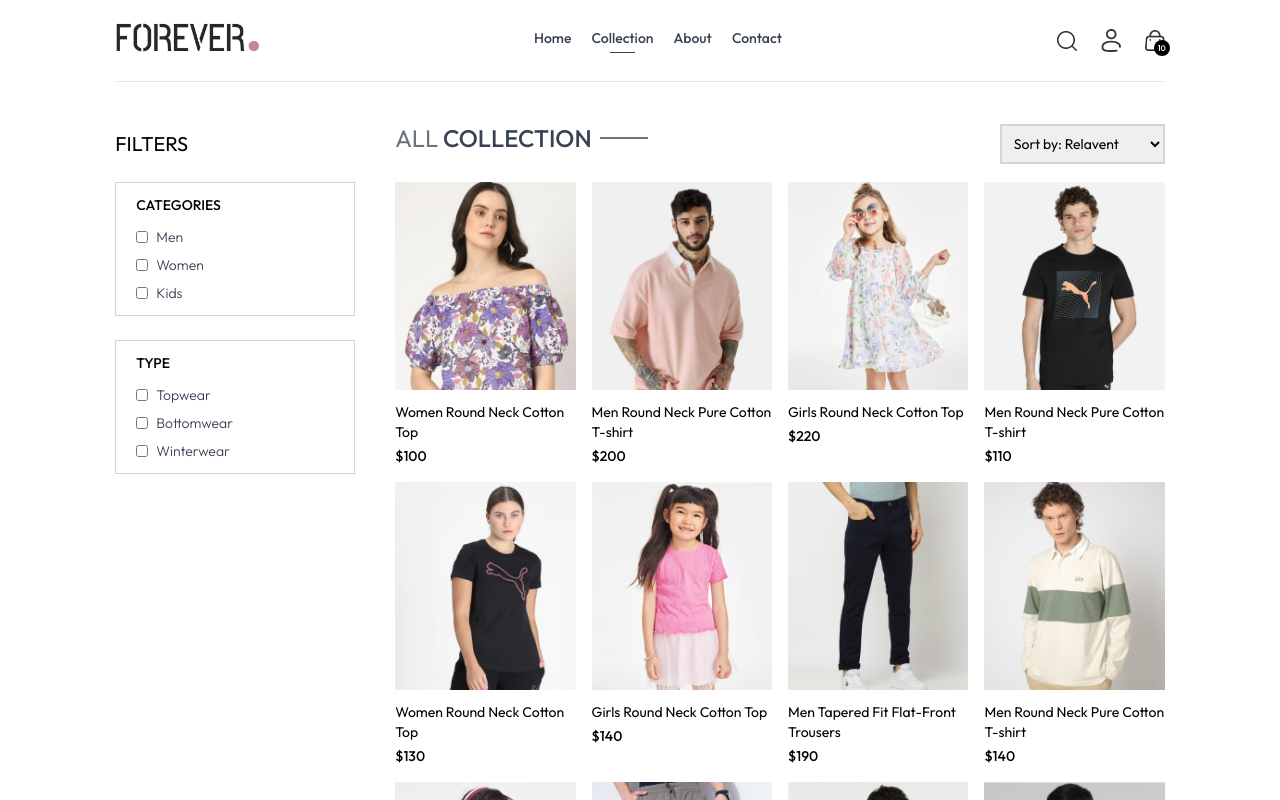
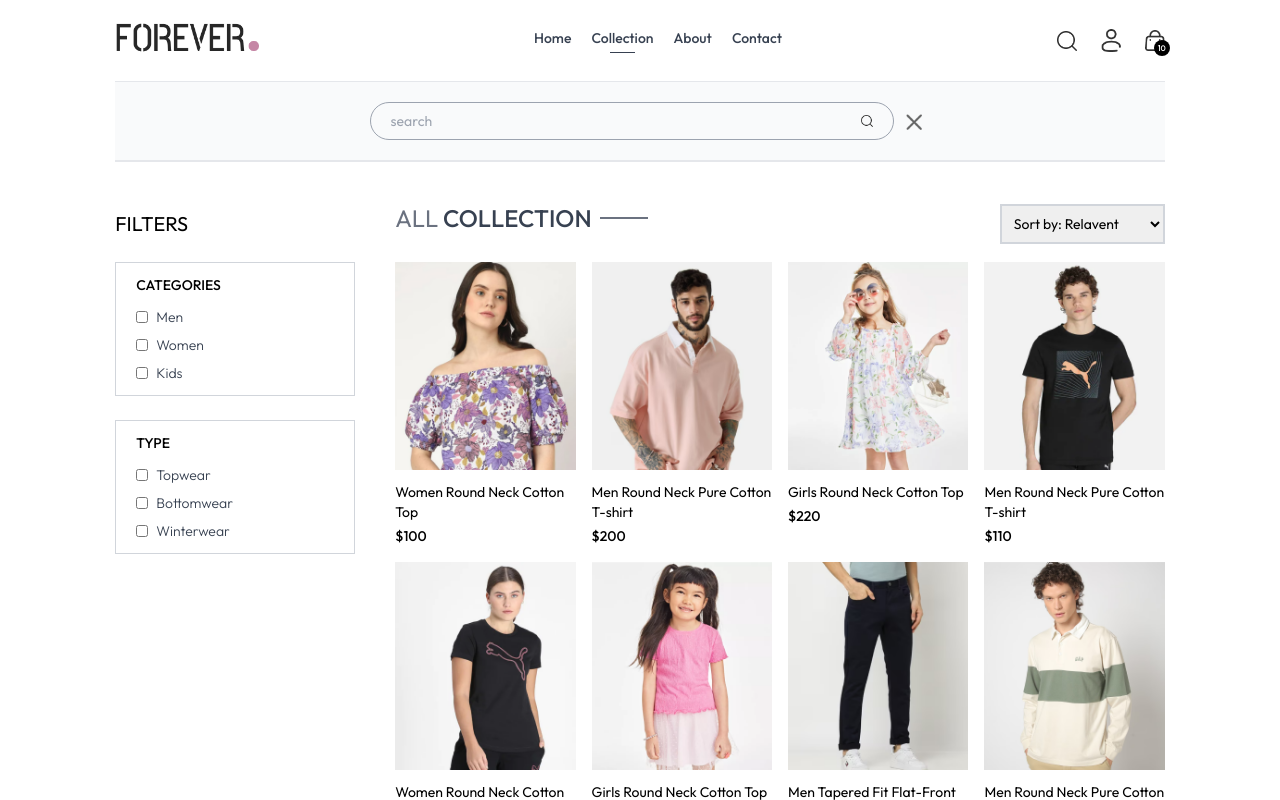
Before and after one commit to ahsanwfc/Ecommerce, a React (Vite) app: page /collection in a window 1280 px wide. Both pictures are taken after a click on the picture 1066 px from the left and 40 px from the top of the page. Shown: the top 800 px of the page. Built offline with nearby package versions, Linux system fonts and the light colour scheme.

Commit message:
complete collection page and search bar

```diff
--- a/src/App.jsx
+++ b/src/App.jsx
@@ -12,11 +12,13 @@
 import PlaceOrder from "./pages/PlaceOrder";
 import Orders from "./pages/Orders";
 import Footer from "./components/Footer";
+import SearchBar from "./components/SearchBar";
 
 function App() {
   return (
     <div className="px-4 sm:px-[5vw] md:px-[7vw] lg:px-[9vw]">
       <Navbar />
+      <SearchBar />
       <Routes>
         <Route path="/" element={<Home />} />
         <Route path="/collection" element={<Collection />} />
--- a/src/components/Navbar.jsx
+++ b/src/components/Navbar.jsx
@@ -1,10 +1,12 @@
-import React from "react";
+import React, { useContext } from "react";
 import { assets } from "../assets/assets";
 import { NavLink, Link } from "react-router-dom";
 import { useState } from "react";
+import { ShopContext } from "../context/ShopContex";
 
 function Navbar() {
   const [visible, setVisible] = useState(false);
+  const { setShowSearch } = useContext(ShopContext);
   return (
     <div className="flex items-center justify-between py-5 font-medium">
       <Link to="/">
@@ -29,7 +31,12 @@
         </NavLink>
       </ul>
       <div className="flex items-center gap-6">
-        <img src={assets.search_icon} alt="" className="w-5 cursor-pointer" />
+        <img
+          onClick={() => setShowSearch(true)}
+          src={assets.search_icon}
+          alt=""
+          className="w-5 cursor-pointer"
+        />
         <div className="group relative">
           <img
             src={assets.profile_icon}
--- /dev/null
+++ b/src/components/SearchBar.jsx
@@ -0,0 +1,42 @@
+import React, { useContext, useState, useEffect } from "react";
+import { ShopContext } from "../context/ShopContex";
+import { assets } from "../assets/assets";
+import { useLocation } from "react-router-dom";
+
+const SearchBar = () => {
+  const { search, setSearch, showSearch, setShowSearch } =
+    useContext(ShopContext);
+  const location = useLocation();
+  const [visible, setVisible] = useState(false);
+
+  useEffect(() => {
+    if (location.pathname.includes("collection")) {
+      setVisible(true);
+    } else {
+      setVisible(false);
+    }
+  }, [location]);
+
+  return showSearch && visible ? (
+    <div className="border-t border-b bg-gray-50 text-center">
+      <div className="inline-flex items-center justify-center border border-gray-400 rounded-full px-5 py-2 mx-3 my-5 sm:w-1/2 w-3/4">
+        <input
+          className="flex-1 outline-none bg-inherit text-sm"
+          type="text"
+          placeholder="search"
+          value={search}
+          onChange={(e) => setSearch(e.target.value)}
+        />
+        <img className="w-3" src={assets.search_icon} alt="" />
+      </div>
+      <img
+        onClick={() => setShowSearch(false)}
+        src={assets.cross_icon}
+        className="w-4 inline cursor-pointer"
+        alt=""
+      />
+    </div>
+  ) : null;
+};
+
+export default SearchBar;
--- a/src/context/ShopContex.jsx
+++ b/src/context/ShopContex.jsx
@@ -1,4 +1,4 @@
-import React, { createContext } from "react";
+import React, { createContext, useState } from "react";
 import { products } from "../assets/assets";
 
 export const ShopContext = createContext();
@@ -6,10 +6,16 @@
 const ShopContextProvider = (props) => {
   const currency = "$";
   const delivery_fees = 10;
+  const [showSearch, setShowSearch] = useState(false);
+  const [search, setSearch] = useState("");
   const value = {
     products,
     currency,
     delivery_fees,
+    showSearch,
+    setShowSearch,
+    search,
+    setSearch,
   };
   return (
     <ShopContext.Provider value={value}>{props.children}</ShopContext.Provider>
--- a/src/pages/Collection.jsx
+++ b/src/pages/Collection.jsx
@@ -4,13 +4,16 @@
 import { assets } from "../assets/assets";
 import Title from "../components/Title";
 import ProductItem from "../components/ProductItem";
+
 function collection() {
-  const { products } = useContext(ShopContext);
+  const { products, search, showSearch } = useContext(ShopContext);
   const [showFilter, setShowFilter] = useState(false);
   const [filterProducts, setFilterProducts] = useState([]);
   const [category, setCategory] = useState([]);
   const [subCategory, setSubCategory] = useState([]);
+  const [sortType, setSortType] = useState("relavent");
 
+  // FILTERS
   const toggleCategory = (e) => {
     if (category.includes(e.target.value)) {
       setCategory((prev) => prev.filter((item) => item !== e.target.value));
@@ -18,7 +21,6 @@
       setCategory((prev) => [...prev, e.target.value]);
     }
   };
-
   const toggleSubCategory = (e) => {
     if (subCategory.includes(e.target.value)) {
       setSubCategory((prev) => prev.filter((item) => item !== e.target.value));
@@ -30,24 +32,51 @@
 
   const applyFilter = () => {
     let copyProducts = products.slice();
+    if (search && showSearch) {
+      copyProducts = copyProducts.filter((item) =>
+        item.name.toLowerCase().includes(search.toLowerCase())
+      );
+    }
+
     if (category.length > 0) {
-      debugger;
       copyProducts = copyProducts.filter((item) =>
         category.includes(item.category)
       );
-    } else if (subCategory.length > 0) {
+    }
+    if (subCategory.length > 0) {
       copyProducts = copyProducts.filter((item) =>
         subCategory.includes(item.subCategory)
       );
     }
     setFilterProducts(copyProducts);
   };
-  useEffect(() => {
-    setFilterProducts(products);
-  }, []);
+
+  // SORT PRODUCTS
+  const sortProducts = () => {
+    // Created a copy of filter products because we have to apply sorting on the base of filters
+    const fpCopy = filterProducts.slice();
+    console.log(fpCopy);
+    switch (sortType) {
+      case "low-high":
+        setFilterProducts(fpCopy.sort((a, b) => a.price - b.price));
+        break;
+      case "high-low":
+        setFilterProducts(fpCopy.sort((a, b) => b.price - a.price));
+        break;
+      default:
+        applyFilter();
+        break;
+    }
+  };
+
+  // whenever any of the dependecy changes it will render the applyFilter
   useEffect(() => {
     applyFilter();
-  }, [category, subCategory]);
+  }, [category, subCategory, search, showSearch]);
+
+  useEffect(() => {
+    sortProducts();
+  }, [sortType]);
 
   return (
     <div className="flex flex-col sm:flex-row gap-1 sm:gap-10 pt-10 border-t ">
@@ -151,7 +180,10 @@
         <div className="flex items-center justify-between text-base sm:text-2xl mb-4">
           <Title text1={"All"} text2={"Collection"} />
           {/* Product Sort */}
-          <select className="border-2 border-gray-300 p-2 text-sm">
+          <select
+            onChange={(e) => setSortType(e.target.value)}
+            className="border-2 border-gray-300 p-2 text-sm"
+          >
             <option value={"relavent"}>Sort by: Relavent</option>
             <option value={"low-high"}>Sort by: Low to High</option>
             <option value={"high-low"}>Sort by: High to Low</option>
--- a/src/pages/Product.jsx
+++ b/src/pages/Product.jsx
@@ -1,6 +1,23 @@
-import React from "react";
+import React, { useContext, useEffect, useState } from "react";
+import { useParams } from "react-router-dom";
+import { ShopContext } from "../context/ShopContex";
 
 function Product() {
+  const { productId } = useParams();
+  const { products } = useContext(ShopContext);
+  const [productData, setProductData] = useState(false);
+  const fetchProductsData = async () => {
+    products.map((item) => {
+      if (item._id == productId) {
+        setProductData(true);
+        console.log(item);
+      }
+    });
+  };
+
+  useEffect(() => {
+    fetchProductsData();
+  }, [productId, products]);
   return <div>Product</div>;
 }
 
```
